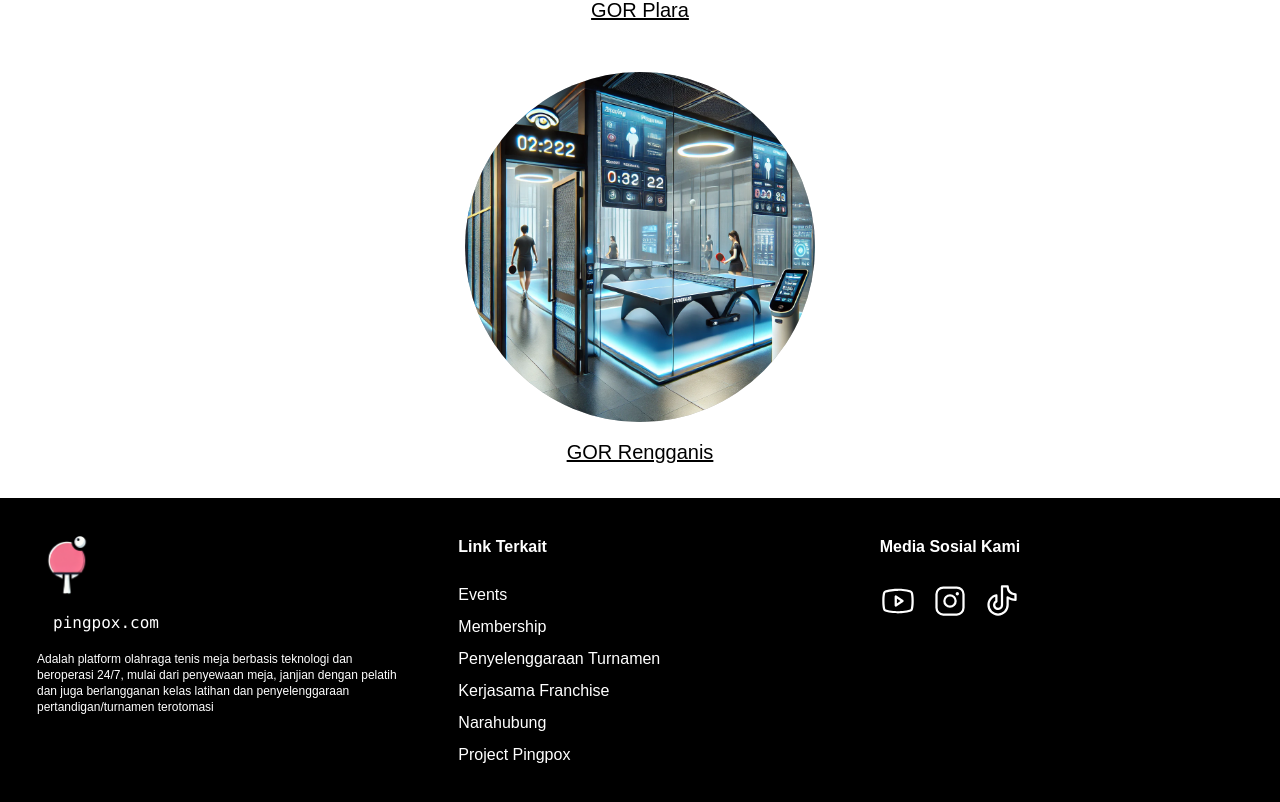
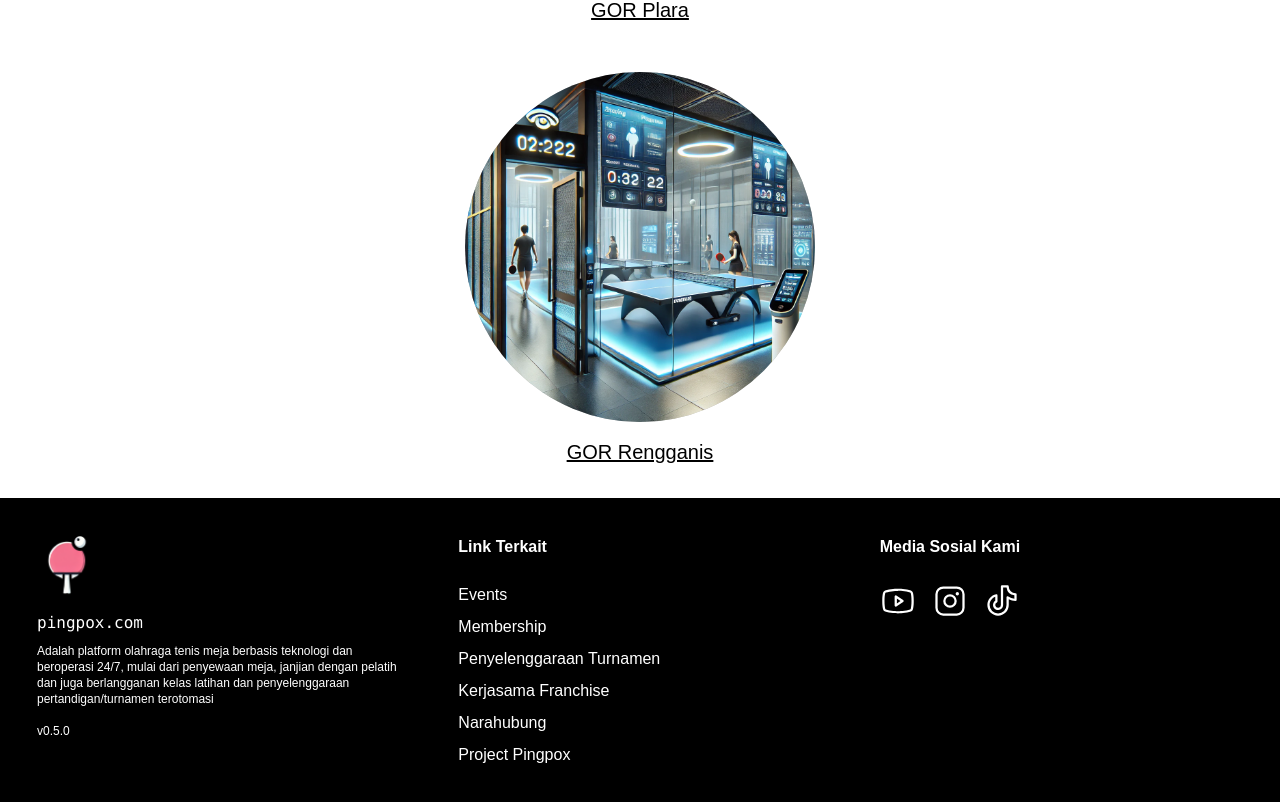
Before and after one commit to burubur/pingpox.com, a Next.js app: page / in a window 1280 px wide. Shown: the part 4898-5700 px from the top of the page. Built offline with nearby package versions, Linux system fonts and the light colour scheme; no server answers.

Commit message:
Added version info

```diff
--- a/components/footer.tsx
+++ b/components/footer.tsx
@@ -20,7 +20,7 @@ const Footer = () => {
             height={60}
           />
         </div>
-        <div className="p-4">
+        <div className="pt-4 pb-2">
           <pre>pingpox.com</pre>
         </div>
         <p className="font-thin text-xs">
@@ -29,6 +29,7 @@ const Footer = () => {
           berlangganan kelas latihan dan penyelenggaraan pertandigan/turnamen
           terotomasi
         </p>
+        <p className="font-thin text-xs pt-4">v0.5.0</p>
       </div>
       <div
         id="footer-c"
```
